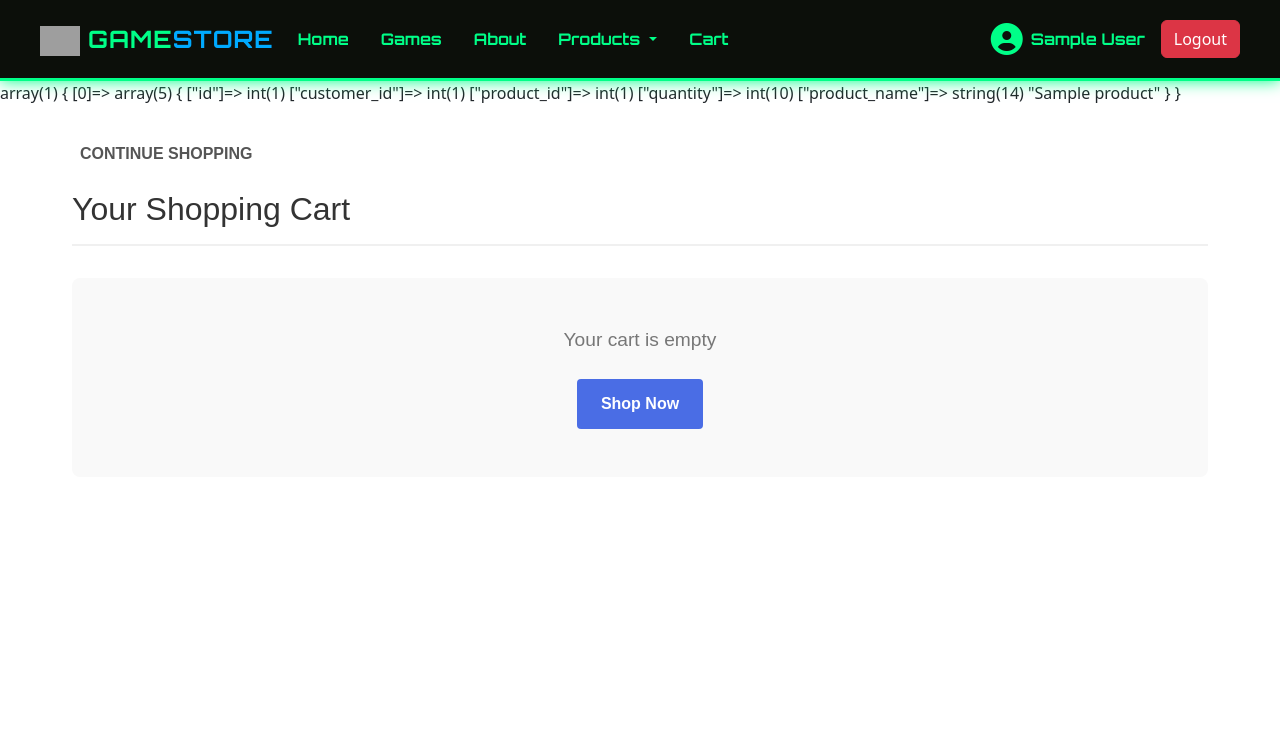
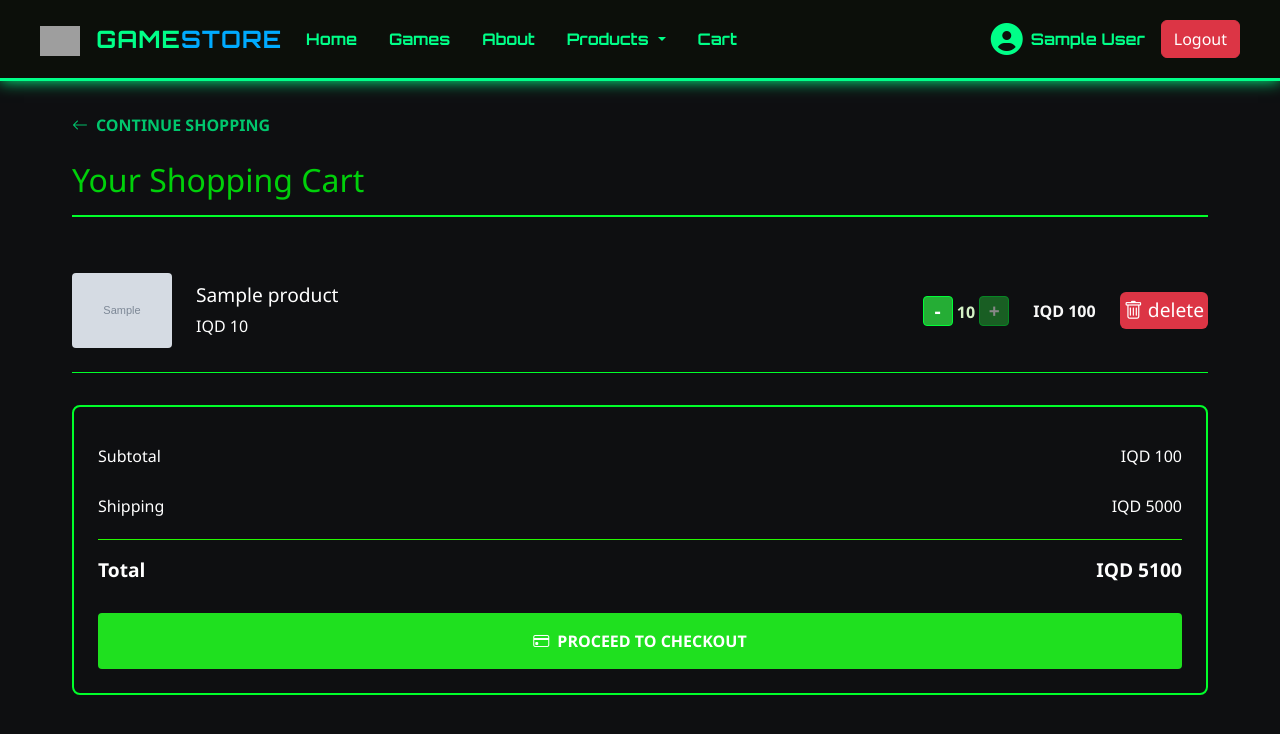
Before and after one commit to mustafa-salah-1/small-E-Commerce-website, a PHP site: page /cart.php in a window 1280 px wide. Shown: the top 734 px of the page. Run offline with PHP 8.4, Linux system fonts and the light colour scheme; the visitor is signed in with stand-in values (Sample User, id 1); tables that the repository leaves empty hold one stand-in row (values such as "Sample post"); grey boxes marked "Sample" are stand-in pictures; grey boxes are pictures that could not be loaded.

Commit message:
feat(cart): enhance cart functionality with delete and quantity update features

```diff
--- a/app/php/admin/cart/functions.php
+++ b/app/php/admin/cart/functions.php
@@ -18,7 +18,8 @@ function getCartByCustomerId($customerId)
 {
     global $connect;
     try {
-        $sql = "SELECT carts.*, products.product_name
+        $sql = "SELECT carts.*, products.product_name , products.product_price_sell ,
+        products.product_image , products.product_quantity
         FROM carts JOIN products ON products.id = carts.product_id
         WHERE carts.customer_id = :customer_id";
         $stmt = $connect->prepare($sql);
@@ -64,17 +65,31 @@ function addToCart($productId)
     }
 }
 
-function updateCart($cartId, $cartName, $cartImage)
+function updateCart($cartId,$quantity)
 {
     global $connect;
     try {
-        $sql = "UPDATE carts SET brand_name = :brand_name, brand_image = :brand_image WHERE id = :cart_id";
+        $sql = "UPDATE carts SET quantity = :quantity WHERE id = :cart_id";
         $stmt = $connect->prepare($sql);
         $stmt->bindParam(':cart_id', $cartId, PDO::PARAM_INT);
-        $stmt->bindParam(':brand_name', $cartName, PDO::PARAM_STR);
-        $stmt->bindParam(':brand_image', $cartImage, PDO::PARAM_STR);
+        $stmt->bindParam(':quantity', $quantity, PDO::PARAM_INT);
         $stmt->execute();
     } catch (PDOException $e) {
         error_log("Error updating cart: " . $e->getMessage());
     }
 }
+
+function deleteCart($cartId)
+{
+    global $connect;
+    try {
+        $sql = "DELETE FROM carts WHERE id = :cart_id";
+        $stmt = $connect->prepare($sql);
+        $stmt->bindParam(':cart_id', $cartId, PDO::PARAM_INT);
+        $stmt->execute();
+        return true;
+    } catch (PDOException $e) {
+        error_log("Error deleting cart: " . $e->getMessage());
+        return false;
+    }
+}
--- a/cart.php
+++ b/cart.php
@@ -12,11 +12,36 @@ include 'components/app.php';
 include "app/php/admin/cart/functions.php";
 
 
+if (isset($_POST['delete'])) {
+    $cartId = $_POST['id'];
+    deleteCart($cartId);
+    header('Location: cart.php');
+}
+
+if (isset($_POST['increase'])) {
+    $cartId = $_POST['id'];
+    $quantity = $_POST['quantity'];
+    updateCart($cartId, $quantity + 1);
+    header('Location: cart.php');
+}
+
+
+if (isset($_POST['decrease'])) {
+    $cartId = $_POST['id'];
+    $quantity = $_POST['quantity'];
+    updateCart($cartId, $quantity - 1);
+    header('Location: cart.php');
+}
+
+
+
+
+
 $carts = getCartByCustomerId($_SESSION['customer_id']);
-var_dump($carts);
+
 ?>
 
-<!-- Cart Container -->
+<!-- Cart  -->
 <div class="cart-container">
     <!-- Back Button -->
     <a class="back-btn" href="index.php">
@@ -25,7 +50,7 @@ var_dump($carts);
 
     <h1 class="cart-title">Your Shopping Cart</h1>
 
-    <?php if (empty($cartItems)): ?>
+    <?php if (empty($carts)): ?>
         <div class="empty-cart">
             <i class="bi bi-cart-x"></i>
             <p>Your cart is empty</p>
@@ -36,35 +61,40 @@ var_dump($carts);
         <div class="cart-items">
             <?php
             $total = 0;
-            foreach ($cartItems as $item):
-                $product = getProductById($item['product_id']);
-                $itemTotal = $product['product_price_sell'] * $item['quantity'];
+            foreach ($carts as $item):
+                $itemTotal = $item['product_price_sell'] * $item['quantity'];
                 $total += $itemTotal;
             ?>
                 <div class="cart-item">
                     <div class="item-image">
-                        <img src="public/product-images/main/<?= $product['product_image'] ?>" alt="<?= $product['product_name'] ?>">
+                        <img src="public/product-images/main/<?= $item['product_image'] ?>" alt="<?= $item['product_name'] ?>">
                     </div>
                     <div class="item-details">
-                        <h3><?= $product['product_name'] ?></h3>
-                        <p class="item-price">IQD <?= $product['product_price_sell'] ?></p>
+                        <h3><?= $item['product_name'] ?></h3>
+                        <p class="item-price">IQD <?= $item['product_price_sell'] ?></p>
                     </div>
                     <div class="item-quantity">
-                        <button onclick="updateQuantity(<?= $item['product_id'] ?>, <?= $item['quantity'] - 1 ?>)" <?= $item['quantity'] <= 1 ? 'disabled' : '' ?>>-</button>
-                        <span><?= $item['quantity'] ?></span>
-                        <button onclick="updateQuantity(<?= $item['product_id'] ?>, <?= $item['quantity'] + 1 ?>)">+</button>
+                        <form action="<?php echo htmlspecialchars($_SERVER['PHP_SELF']); ?>" method="POST" class="quantity-controls">
+                            <input type="hidden" name="id" value="<?= $item['id'] ?>">
+                            <input type="hidden" name="quantity" value="<?= $item['quantity'] ?>">
+                            <button type="submit" name="decrease" <?= $item['quantity'] <= 1 ? 'disabled' : '' ?>>-</button>
+                            <span><?= $item['quantity'] ?></span>
+                            <button type="submit" name="increase" <?= $item['quantity'] >= $item['product_quantity'] ? 'disabled' : '' ?>>+</button>
+                        </form>
                     </div>
                     <div class="item-total">
                         <p>IQD <?= $itemTotal ?></p>
                     </div>
                     <div class="item-remove">
-                        <button onclick="removeItem(<?= $item['product_id'] ?>)"><i class="bi bi-trash"></i></button>
+                        <form action="<?php echo htmlspecialchars($_SERVER['PHP_SELF']); ?>" method="POST" class="remove-form">
+                            <input type="hidden" name="id" value="<?= $item['id'] ?>">
+                            <button type="submit" name="delete" class="bg-danger text-white p-1 rounded"><i class="bi bi-trash"></i> delete</button>
+                        </form>
                     </div>
                 </div>
             <?php endforeach; ?>
         </div>
 
-        <!-- Cart Summary -->
         <div class="cart-summary">
             <div class="summary-row">
                 <span>Subtotal</span>
@@ -85,42 +115,6 @@ var_dump($carts);
     <?php endif; ?>
 </div>
 
-<script>
-    function updateQuantity(productId, newQuantity) {
-        if (newQuantity < 1) return;
+</body>
 
-        // AJAX call to update cart quantity
-        fetch('update_cart.php', {
-            method: 'POST',
-            headers: {
-                'Content-Type': 'application/x-www-form-urlencoded',
-            },
-            body: `product_id=${productId}&quantity=${newQuantity}`
-        })
-        .then(response => response.json())
-        .then(data => {
-            if (data.success) {
-                window.location.reload();
-            }
-        });
-    }
-
-    function removeItem(productId) {
-        // AJAX call to remove item from cart
-        fetch('remove_from_cart.php', {
-            method: 'POST',
-            headers: {
-                'Content-Type': 'application/x-www-form-urlencoded',
-            },
-            body: `product_id=${productId}`
-        })
-        .then(response => response.json())
-        .then(data => {
-            if (data.success) {
-                window.location.reload();
-            }
-        });
-    }
-</script>
-</body>
 </html>
--- a/components/app.php
+++ b/components/app.php
@@ -9,6 +9,7 @@
   <!-- font -->
   <link href="https://fonts.googleapis.com/css2?family=Orbitron:wght@700&display=swap" rel="stylesheet" />
   <!-- icon -->
+  <link rel="stylesheet" href="https://cdn.jsdelivr.net/npm/bootstrap-icons@1.11.1/font/bootstrap-icons.css">
   <link rel="stylesheet" href="https://cdnjs.cloudflare.com/ajax/libs/font-awesome/6.4.0/css/all.min.css">
   <!-- bootstrap -->
   <link href="https://cdn.jsdelivr.net/npm/bootstrap@5.3.6/dist/css/bootstrap.min.css" rel="stylesheet" integrity="sha384-4Q6Gf2aSP4eDXB8Miphtr37CMZZQ5oXLH2yaXMJ2w8e2ZtHTl7GptT4jmndRuHDT" crossorigin="anonymous">
--- a/components/navigation.php
+++ b/components/navigation.php
@@ -2,7 +2,10 @@
     <div class="container-fluid px-2">
         <a class="navbar-brand fs-4" href="index.php">
             <img src="public/img/ll.png" alt="Logo" height="30"
-                class="d-inline-block me-2">GAME<span style="color: #00aaff">STORE</span>
+                class="d-inline-block me-2">
+                <span class="d-none d-md-inline">
+                    GAME<span style="color: #00aaff">STORE</span>
+                </span>
         </a>
         <button class="navbar-toggler" type="button" data-bs-toggle="collapse" data-bs-target="#navbarNav"
             aria-controls="navbarNav" aria-expanded="false" aria-label="Toggle navigation">
--- a/public/css/cart.css
+++ b/public/css/cart.css
@@ -1,11 +1,14 @@
-/* Cart Page Styles */
+body {
+  background-color: #0e0f11;
+  color: #d4f1c5;
+  font-family: "Segoe UI", Tahoma, Geneva, Verdana, sans-serif;
+}
 
 /* General Container */
 .cart-container {
   max-width: 1200px;
   margin: 0 auto;
   padding: 2rem;
-    font-family: 'Arial', sans-serif;
 }
 
 /* Back Button */
@@ -13,7 +16,7 @@
   display: inline-flex;
   align-items: center;
   margin-bottom: 1.5rem;
-    color: #555;
+  color: #01c66d;
   text-decoration: none;
   font-weight: 600;
   transition: color 0.3s;
@@ -24,15 +27,15 @@
 }
 
 .back-btn:hover {
-    color: #000;
+  color: #006513;
 }
 
 /* Cart Title */
 .cart-title {
   font-size: 2rem;
   margin-bottom: 2rem;
-    color: #333;
-    border-bottom: 2px solid #f0f0f0;
+  color: #00d00a;
+  border-bottom: 2px solid #00ff2a;
   padding-bottom: 1rem;
 }
 
@@ -40,27 +43,27 @@
 .empty-cart {
   text-align: center;
   padding: 3rem;
-    background-color: #f9f9f9;
+
   border-radius: 8px;
   margin-bottom: 2rem;
 }
 
 .empty-cart i {
   font-size: 3.5rem;
-    color: #ccc;
+
   margin-bottom: 1rem;
 }
 
 .empty-cart p {
   font-size: 1.2rem;
-    color: #777;
+  color: #ffffff;
   margin-bottom: 1.5rem;
 }
 
 .btn-shop-now {
   display: inline-block;
   padding: 0.8rem 1.5rem;
-    background-color: #4a6de5;
+  background-color: #00ff6e;
   color: white;
   border-radius: 4px;
   text-decoration: none;
@@ -69,10 +72,9 @@
 }
 
 .btn-shop-now:hover {
-    background-color: #3857c0;
+  background-color: #128533;
 }
 
-/* Cart Items */
 .cart-items {
   margin-bottom: 2rem;
 }
@@ -83,7 +85,7 @@
   gap: 1.5rem;
   align-items: center;
   padding: 1.5rem 0;
-    border-bottom: 1px solid #f0f0f0;
+  border-bottom: 1px solid #00ff2a;
 }
 
 .item-image img {
@@ -96,11 +98,11 @@
 .item-details h3 {
   margin: 0 0 0.5rem 0;
   font-size: 1.2rem;
-    color: #333;
+  color: #ffffff;
 }
 
 .item-price {
-    color: #777;
+  color: #ffffff;
   margin: 0;
 }
 
@@ -113,17 +115,20 @@
 .item-quantity button {
   width: 30px;
   height: 30px;
-    border: 1px solid #e0e0e0;
-    background-color: #f8f8f8;
+  border: 1px solid #00ff37;
+  background-color: #25ad35;
+
   border-radius: 4px;
   cursor: pointer;
   font-size: 1.2rem;
   line-height: 1;
+  font-weight: 900;
+  color: white;
   transition: background-color 0.3s;
 }
 
 .item-quantity button:hover:not([disabled]) {
-    background-color: #e0e0e0;
+  background-color: #036801;
 }
 
 .item-quantity button[disabled] {
@@ -139,7 +144,7 @@
 
 .item-total p {
   font-weight: 600;
-    color: #333;
+  color: #f8f8f8;
   margin: 0;
 }
 
@@ -158,8 +163,8 @@
 
 /* Cart Summary */
 .cart-summary {
-    background-color: #f9f9f9;
   padding: 1.5rem;
+  border: #00ff2a double 2px;
   border-radius: 8px;
   margin-top: 2rem;
 }
@@ -168,14 +173,14 @@
   display: flex;
   justify-content: space-between;
   padding: 0.8rem 0;
-    color: #555;
+  color: #ffffff;
 }
 
 .summary-row.total {
   font-weight: 700;
   font-size: 1.2rem;
-    color: #333;
-    border-top: 1px solid #e0e0e0;
+  color: #ffffff;
+  border-top: 1px solid #25f700;
   margin-top: 0.5rem;
   padding-top: 1rem;
 }
@@ -183,7 +188,7 @@
 .btn-checkout {
   width: 100%;
   padding: 1rem;
-    background-color: #4a6de5;
+  background-color: #1fe01f;
   color: white;
   border: none;
   border-radius: 4px;
@@ -198,7 +203,7 @@
 }
 
 .btn-checkout:hover {
-    background-color: #3857c0;
+  background-color: #007b2b;
 }
 
 /* Responsive Adjustments */
```
Lines whose indentation alone changed are shown as unchanged.
